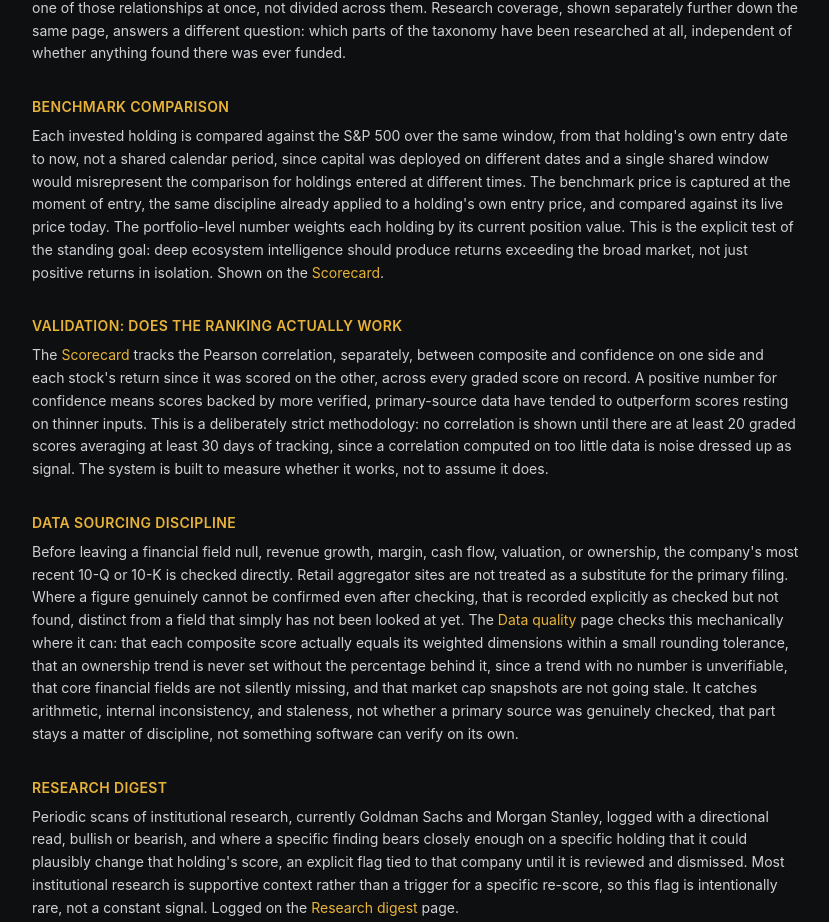
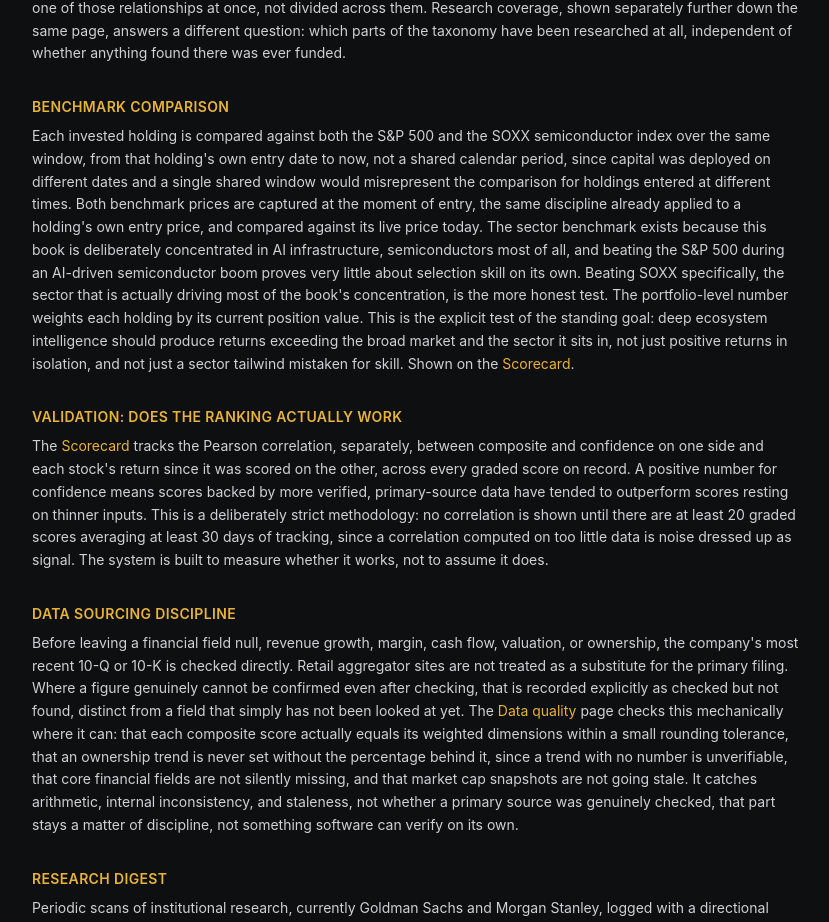
Before and after one commit to eitanbienstock-dev/ai-ecosystem-tracker, a Next.js app: page /methodology in a window 1280 px wide. Shown: the part 2960-3882 px from the top of the page, without its empty margins (224-1053 px from the left). Built offline with nearby package versions, Linux system fonts and the light colour scheme.

Commit message:
Add SOXX sector benchmark alongside S&P 500 in benchmark comparison

```diff
--- a/app/methodology/page.tsx
+++ b/app/methodology/page.tsx
@@ -263,14 +263,20 @@ export default function MethodologyPage() {
           Benchmark comparison
         </h2>
         <p className="text-sm leading-relaxed text-[#cfd1d5]">
-          Each invested holding is compared against the S&amp;P 500 over the same window, from that
-          holding&apos;s own entry date to now, not a shared calendar period, since capital was deployed on
-          different dates and a single shared window would misrepresent the comparison for holdings entered
-          at different times. The benchmark price is captured at the moment of entry, the same discipline
-          already applied to a holding&apos;s own entry price, and compared against its live price today. The
-          portfolio-level number weights each holding by its current position value. This is the explicit
-          test of the standing goal: deep ecosystem intelligence should produce returns exceeding the broad
-          market, not just positive returns in isolation. Shown on the{" "}
+          Each invested holding is compared against both the S&amp;P 500 and the SOXX semiconductor index
+          over the same window, from that holding&apos;s own entry date to now, not a shared calendar
+          period, since capital was deployed on different dates and a single shared window would
+          misrepresent the comparison for holdings entered at different times. Both benchmark prices are
+          captured at the moment of entry, the same discipline already applied to a holding&apos;s own
+          entry price, and compared against its live price today. The sector benchmark exists because this
+          book is deliberately concentrated in AI infrastructure, semiconductors most of all, and beating
+          the S&amp;P 500 during an AI-driven semiconductor boom proves very little about selection skill
+          on its own. Beating SOXX specifically, the sector that is actually driving most of the book's
+          concentration, is the more honest test. The portfolio-level number weights each holding by its
+          current position value. This is the explicit test of the standing goal: deep ecosystem
+          intelligence should produce returns exceeding the broad market and the sector it sits in, not
+          just positive returns in isolation, and not just a sector tailwind mistaken for skill. Shown on
+          the{" "}
           <Link href="/scorecard" className="text-signal hover:underline">
             Scorecard
           </Link>
--- a/app/scorecard/page.tsx
+++ b/app/scorecard/page.tsx
@@ -52,13 +52,35 @@ export default async function ScorecardPage() {
       if (p) liveBenchmarkByTicker.set(t, p.price);
     })
   );
+  const sectorBenchmarkTickers = Array.from(
+    new Set(invested.map((c) => c.sector_benchmark_ticker).filter(Boolean) as string[])
+  );
+  const liveSectorBenchmarkByTicker = new Map<string, number>();
+  await Promise.all(
+    sectorBenchmarkTickers.map(async (t) => {
+      const p = await getLivePrice(t);
+      if (p) liveSectorBenchmarkByTicker.set(t, p.price);
+    })
+  );
 
   const benchmarkRows = invested.map((c) => {
     const livePrice = c.ticker ? liveByTicker.get(c.ticker) ?? null : null;
     const liveBenchmarkPrice = c.benchmark_ticker ? liveBenchmarkByTicker.get(c.benchmark_ticker) ?? null : null;
-    const { holdingReturnPct, benchmarkReturnPct, excessPct } = computeBenchmarkRow(c, livePrice, liveBenchmarkPrice);
+    const liveSectorBenchmarkPrice = c.sector_benchmark_ticker
+      ? liveSectorBenchmarkByTicker.get(c.sector_benchmark_ticker) ?? null
+      : null;
+    const { holdingReturnPct, benchmarkReturnPct, excessPct, sectorBenchmarkReturnPct, sectorExcessPct } =
+      computeBenchmarkRow(c, livePrice, liveBenchmarkPrice, liveSectorBenchmarkPrice);
     const value = (c.shares_held ?? 0) * (livePrice ?? c.entry_price ?? 0);
-    return { company: c, holdingReturnPct, benchmarkReturnPct, excessPct, value };
+    return {
+      company: c,
+      holdingReturnPct,
+      benchmarkReturnPct,
+      excessPct,
+      sectorBenchmarkReturnPct,
+      sectorExcessPct,
+      value,
+    };
   });
   const totalBenchmarkableValue = benchmarkRows
     .filter((r) => r.excessPct !== null)
@@ -74,6 +96,15 @@ export default async function ScorecardPage() {
       ? benchmarkRows
           .filter((r) => r.excessPct !== null)
           .reduce((a, r) => a + (r.benchmarkReturnPct ?? 0) * (r.value / totalBenchmarkableValue), 0)
+      : null;
+  const totalSectorBenchmarkableValue = benchmarkRows
+    .filter((r) => r.sectorExcessPct !== null)
+    .reduce((a, r) => a + r.value, 0);
+  const weightedSectorBenchmarkReturn =
+    totalSectorBenchmarkableValue > 0
+      ? benchmarkRows
+          .filter((r) => r.sectorExcessPct !== null)
+          .reduce((a, r) => a + (r.sectorBenchmarkReturnPct ?? 0) * (r.value / totalSectorBenchmarkableValue), 0)
       : null;
 
   const allScores = (scores ?? []) as Score[];
@@ -186,7 +217,13 @@ export default async function ScorecardPage() {
                 </p>
               </div>
               <div>
-                <p className="text-[10px] text-muted">Excess</p>
+                <p className="text-[10px] text-muted">SOXX semiconductor index, same windows</p>
+                <p className="font-mono text-2xl font-bold text-muted">
+                  {weightedSectorBenchmarkReturn !== null ? `${weightedSectorBenchmarkReturn >= 0 ? "+" : ""}${weightedSectorBenchmarkReturn.toFixed(1)}%` : "not yet available"}
+                </p>
+              </div>
+              <div>
+                <p className="text-[10px] text-muted">Excess vs S&amp;P 500</p>
                 <p
                   className={`font-mono text-2xl font-bold ${
                     weightedHoldingReturn !== null && weightedBenchmarkReturn !== null
@@ -198,6 +235,22 @@ export default async function ScorecardPage() {
                 >
                   {weightedHoldingReturn !== null && weightedBenchmarkReturn !== null
                     ? `${weightedHoldingReturn - weightedBenchmarkReturn >= 0 ? "+" : ""}${(weightedHoldingReturn - weightedBenchmarkReturn).toFixed(1)}pts`
+                    : "not yet available"}
+                </p>
+              </div>
+              <div>
+                <p className="text-[10px] text-muted">Excess vs sector</p>
+                <p
+                  className={`font-mono text-2xl font-bold ${
+                    weightedHoldingReturn !== null && weightedSectorBenchmarkReturn !== null
+                      ? weightedHoldingReturn - weightedSectorBenchmarkReturn >= 0
+                        ? "text-rise"
+                        : "text-fall"
+                      : "text-muted"
+                  }`}
+                >
+                  {weightedHoldingReturn !== null && weightedSectorBenchmarkReturn !== null
+                    ? `${weightedHoldingReturn - weightedSectorBenchmarkReturn >= 0 ? "+" : ""}${(weightedHoldingReturn - weightedSectorBenchmarkReturn).toFixed(1)}pts`
                     : "not yet available"}
                 </p>
               </div>
@@ -215,13 +268,24 @@ export default async function ScorecardPage() {
                       {" "}({r.excessPct >= 0 ? "+" : ""}{r.excessPct.toFixed(1)}pts)
                     </span>
                   )}
+                  {" / vs "}
+                  {r.company.sector_benchmark_ticker ?? "sector"}{" "}
+                  {r.sectorBenchmarkReturnPct !== null ? `${r.sectorBenchmarkReturnPct >= 0 ? "+" : ""}${r.sectorBenchmarkReturnPct.toFixed(1)}%` : "not yet available"}
+                  {r.sectorExcessPct !== null && (
+                    <span className={r.sectorExcessPct >= 0 ? "text-rise" : "text-fall"}>
+                      {" "}({r.sectorExcessPct >= 0 ? "+" : ""}{r.sectorExcessPct.toFixed(1)}pts)
+                    </span>
+                  )}
                 </p>
               ))}
             </div>
             <p className="mt-3 text-[11px] text-muted">
-              Each holding is compared against the S&amp;P 500 over the same window, from that holding&apos;s own
-              entry date to now, not a shared calendar period, since capital was deployed on different dates.
-              The aggregate weights each holding by its current position value.
+              Each holding is compared against both the S&amp;P 500 and the SOXX semiconductor index over the
+              same window, from that holding&apos;s own entry date to now, not a shared calendar period, since
+              capital was deployed on different dates. The sector benchmark exists because a concentrated AI
+              infrastructure book can beat the broad market just by being in a hot sector during a sector
+              boom, that alone is not evidence of selection skill. Beating SOXX specifically is a more honest
+              signal. The aggregate weights each holding by its current position value.
             </p>
           </>
         )}
--- a/lib/actions.ts
+++ b/lib/actions.ts
@@ -6,6 +6,7 @@ import { redirect } from "next/navigation";
 import { getLivePrice } from "@/lib/marketData";
 
 const BENCHMARK_TICKER = "SPY";
+const SECTOR_BENCHMARK_TICKER = "SOXX";
 
 const ORG_ID = process.env.DEFAULT_ORG_ID as string;
 
@@ -94,6 +95,7 @@ export async function promoteToInvested(companyId: string, formData: FormData) {
   const today = new Date().toISOString().slice(0, 10);
 
   const benchmarkQuote = await getLivePrice(BENCHMARK_TICKER);
+  const sectorBenchmarkQuote = await getLivePrice(SECTOR_BENCHMARK_TICKER);
 
   const { error: updateError } = await supabase
     .from("companies")
@@ -104,6 +106,8 @@ export async function promoteToInvested(companyId: string, formData: FormData) {
       shares_held: shares,
       benchmark_ticker: BENCHMARK_TICKER,
       benchmark_price_at_entry: benchmarkQuote?.price ?? null,
+      sector_benchmark_ticker: SECTOR_BENCHMARK_TICKER,
+      sector_benchmark_price_at_entry: sectorBenchmarkQuote?.price ?? null,
       last_reviewed_at: today,
       updated_at: new Date().toISOString(),
     })
--- a/lib/portfolio.ts
+++ b/lib/portfolio.ts
@@ -64,8 +64,15 @@ export function daysHeld(entryDate: string | null): number | null {
 export function computeBenchmarkRow(
   c: Company,
   livePrice: number | null,
-  liveBenchmarkPrice: number | null
-): { holdingReturnPct: number | null; benchmarkReturnPct: number | null; excessPct: number | null } {
+  liveBenchmarkPrice: number | null,
+  liveSectorBenchmarkPrice: number | null = null
+): {
+  holdingReturnPct: number | null;
+  benchmarkReturnPct: number | null;
+  excessPct: number | null;
+  sectorBenchmarkReturnPct: number | null;
+  sectorExcessPct: number | null;
+} {
   const holdingReturnPct =
     c.entry_price && livePrice ? ((livePrice - c.entry_price) / c.entry_price) * 100 : null;
   const benchmarkReturnPct =
@@ -74,5 +81,13 @@ export function computeBenchmarkRow(
       : null;
   const excessPct =
     holdingReturnPct !== null && benchmarkReturnPct !== null ? holdingReturnPct - benchmarkReturnPct : null;
-  return { holdingReturnPct, benchmarkReturnPct, excessPct };
+  const sectorBenchmarkReturnPct =
+    c.sector_benchmark_price_at_entry && liveSectorBenchmarkPrice
+      ? ((liveSectorBenchmarkPrice - c.sector_benchmark_price_at_entry) / c.sector_benchmark_price_at_entry) * 100
+      : null;
+  const sectorExcessPct =
+    holdingReturnPct !== null && sectorBenchmarkReturnPct !== null
+      ? holdingReturnPct - sectorBenchmarkReturnPct
+      : null;
+  return { holdingReturnPct, benchmarkReturnPct, excessPct, sectorBenchmarkReturnPct, sectorExcessPct };
 }
--- a/lib/supabase.ts
+++ b/lib/supabase.ts
@@ -51,6 +51,8 @@ export type Company = {
   entry_price: number | null;
   benchmark_ticker: string | null;
   benchmark_price_at_entry: number | null;
+  sector_benchmark_ticker: string | null;
+  sector_benchmark_price_at_entry: number | null;
   exit_date: string | null;
   exit_price: number | null;
   target_weight_override_pct: number | null;
```
